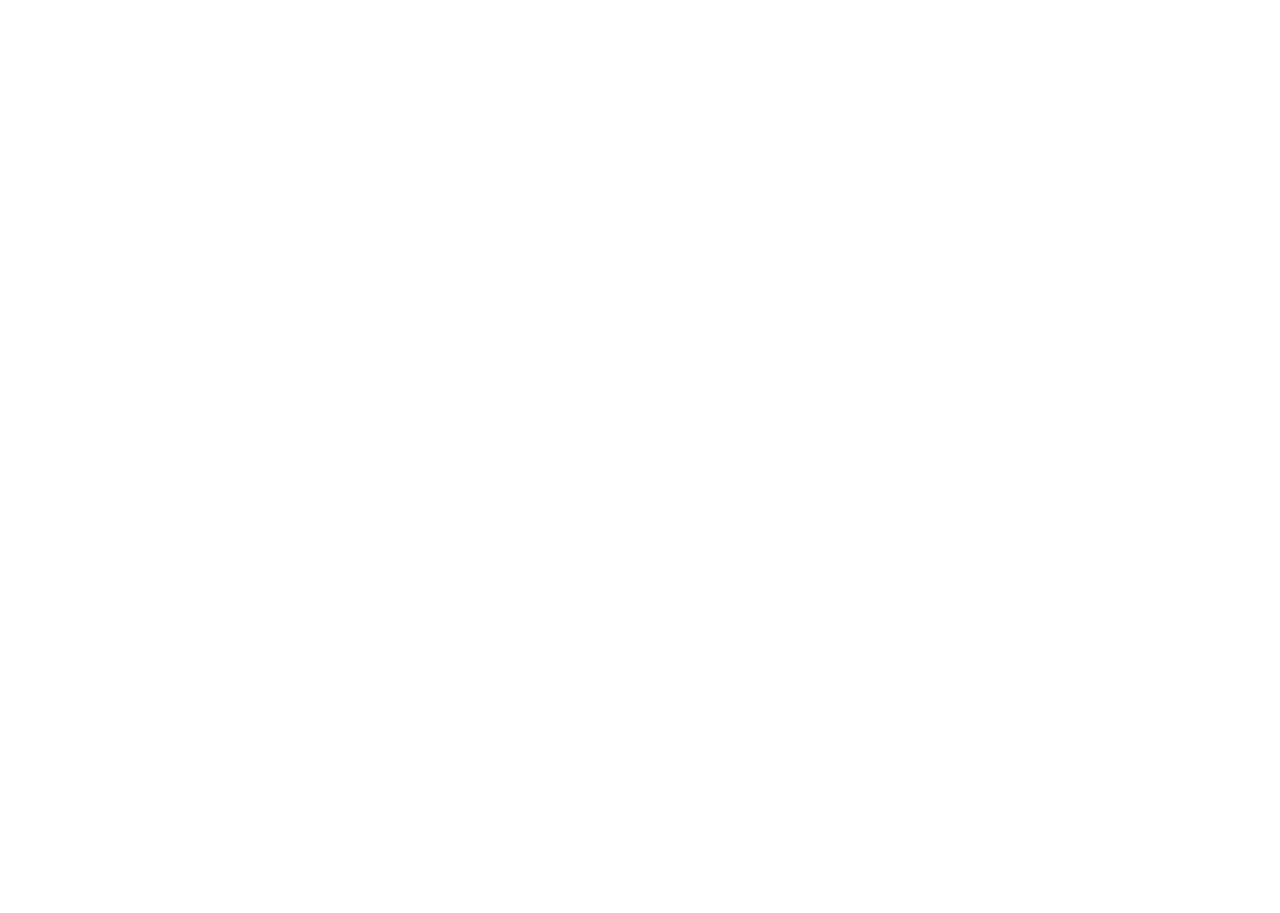
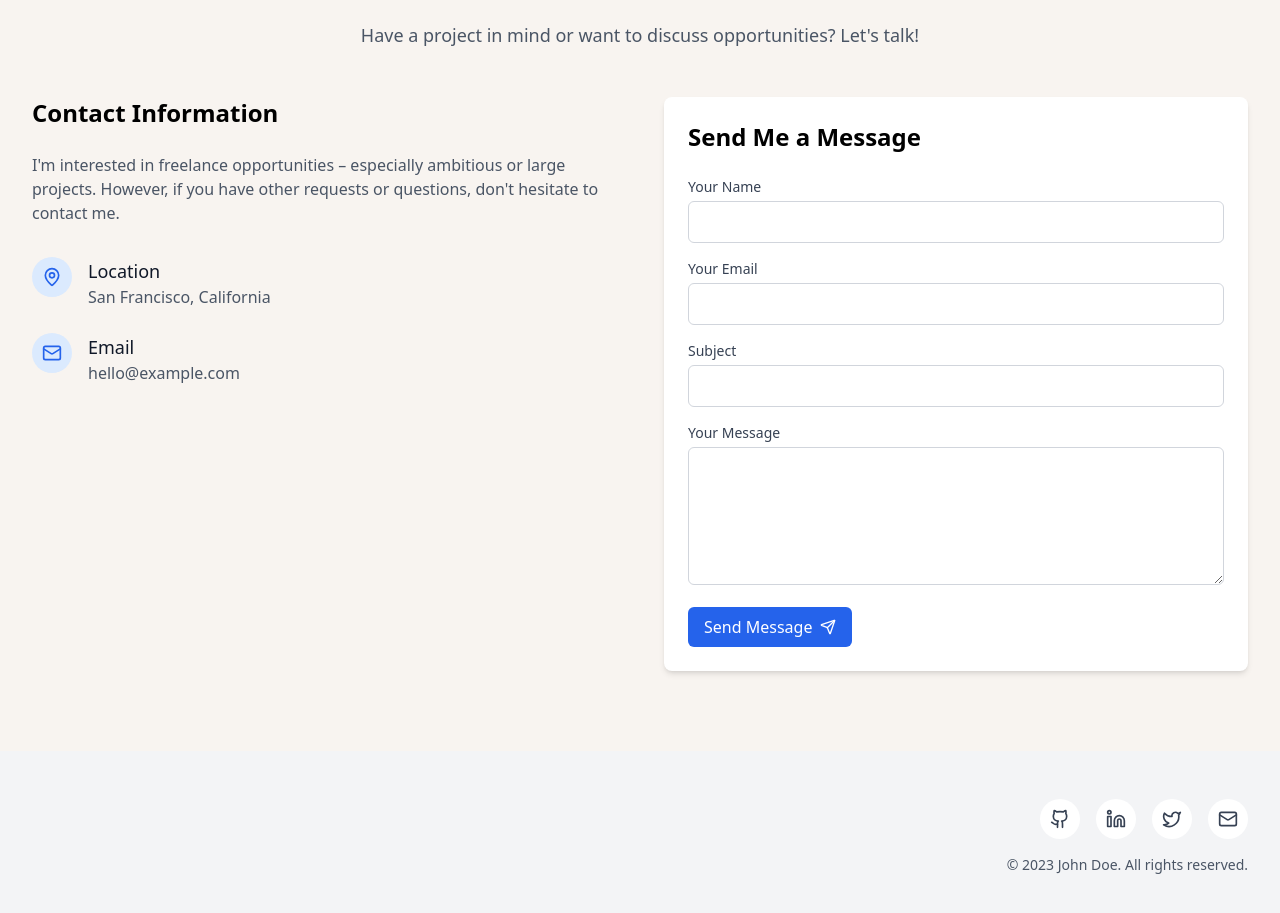
Before and after one commit to devmiguelangel/miguelangeldev, a React (Vite) app: page / in a window 1280 px wide. Shown: the part 1741-2654 px from the top of the page. Before the commit the page ends 1626 px from the top, so only its background shows below. Built offline with nearby package versions, Linux system fonts and the light colour scheme.

Commit message:
feat: add Contact section and Footer

```diff
--- a/src/App.tsx
+++ b/src/App.tsx
@@ -2,6 +2,8 @@ import { useEffect } from 'react';
 import { Header } from '@components/layout/Header';
 import { Hero } from '@components/sections/Hero';
 import { Projects } from '@components/sections/Projects';
+import { Contact } from '@components/sections/Contact';
+import { Footer } from '@components/layout/Footer';
 
 function App() {
   useEffect(() => {
@@ -28,7 +30,9 @@ function App() {
       <main>
         <Hero />
         <Projects />
+        <Contact />
       </main>
+      <Footer />
     </>
   )
 }
--- /dev/null
+++ b/src/components/layout/Footer/Footer.tsx
@@ -0,0 +1,44 @@
+import React from 'react';
+import Container from '@components/ui/Container';
+import * as LucideIcons from 'lucide-react';
+import { socialLinks } from '@/data/socialLinks';
+
+export const Footer = () => {
+  const currentYear = new Date().getFullYear();
+
+  return (
+    <footer className="bg-gray-100 dark:bg-gray-900 py-12">
+      <Container>
+        <div className="flex flex-col items-center md:flex-row md:justify-between">
+          <div className="mb-6 md:mb-0">
+          </div>
+
+          <div className="flex flex-col items-center md:items-end">
+            <div className="flex space-x-4 mb-4">
+              {socialLinks.map((link) => {
+                // @ts-ignore - Dynamically getting icon component
+                const IconComponent = LucideIcons[link.icon.charAt(0).toUpperCase() + link.icon.slice(1)];
+
+                return (
+                  <a
+                    key={link.name}
+                    href={link.url}
+                    aria-label={link.name}
+                    target="_blank"
+                    rel="noopener noreferrer"
+                    className="flex h-10 w-10 items-center justify-center rounded-full bg-white dark:bg-gray-800 text-gray-700 dark:text-gray-300 hover:bg-primary-50 dark:hover:bg-primary-900/30 hover:text-primary-600 dark:hover:text-primary-400 transition-colors"
+                  >
+                    {IconComponent && <IconComponent size={20} />}
+                  </a>
+                );
+              })}
+            </div>
+            <p className="text-sm text-gray-600 dark:text-gray-400">
+              &copy; {currentYear} John Doe. All rights reserved.
+            </p>
+          </div>
+        </div>
+      </Container>
+    </footer>
+  );
+};
--- /dev/null
+++ b/src/components/layout/Footer/index.ts
@@ -0,0 +1 @@
+export { Footer } from './Footer';
--- /dev/null
+++ b/src/components/sections/Contact/Contact.tsx
@@ -0,0 +1,182 @@
+import React, { useState } from 'react';
+import Section from '@components/ui/Section';
+import Button from '@components/ui/Button';
+import { Mail, MapPin, Send } from 'lucide-react';
+
+export const Contact = () => {
+  const [formData, setFormData] = useState({
+    name: '',
+    email: '',
+    subject: '',
+    message: '',
+  });
+
+  const [formStatus, setFormStatus] = useState<{
+    submitted: boolean;
+    success: boolean;
+    message: string;
+  }>({
+    submitted: false,
+    success: false,
+    message: '',
+  });
+
+  const handleChange = (e: React.ChangeEvent<HTMLInputElement | HTMLTextAreaElement>) => {
+    const { name, value } = e.target;
+    setFormData(prev => ({ ...prev, [name]: value }));
+  };
+
+  const handleSubmit = (e: React.FormEvent) => {
+    e.preventDefault();
+    // Simulate form submission
+    setFormStatus({
+      submitted: true,
+      success: true,
+      message: 'Thanks for your message! I\'ll get back to you soon.',
+    });
+
+    // Reset form after successful submission
+    setFormData({
+      name: '',
+      email: '',
+      subject: '',
+      message: '',
+    });
+
+    // Reset status after 5 seconds
+    setTimeout(() => {
+      setFormStatus({
+        submitted: false,
+        success: false,
+        message: '',
+      });
+    }, 5000);
+  };
+
+  return (
+    <Section
+      id="contact"
+      title="Get In Touch"
+      subtitle="Have a project in mind or want to discuss opportunities? Let's talk!"
+      className="bg-surface-light dark:bg-surface-dark"
+    >
+      <div className="grid grid-cols-1 lg:grid-cols-2 gap-12 items-start">
+        <div>
+          <h3 className="text-2xl font-bold mb-6">Contact Information</h3>
+          <p className="text-gray-600 dark:text-gray-400 mb-8">
+            I'm interested in freelance opportunities – especially ambitious or large projects.
+            However, if you have other requests or questions, don't hesitate to contact me.
+          </p>
+
+          <div className="space-y-6">
+            <div className="flex items-start gap-4">
+              <div className="flex h-10 w-10 items-center justify-center rounded-full bg-primary-100 dark:bg-primary-900/30 text-primary-600 dark:text-primary-400">
+                <MapPin size={20} />
+              </div>
+              <div>
+                <h4 className="text-lg font-medium text-gray-900 dark:text-white">Location</h4>
+                <p className="text-gray-600 dark:text-gray-400">San Francisco, California</p>
+              </div>
+            </div>
+
+            <div className="flex items-start gap-4">
+              <div className="flex h-10 w-10 items-center justify-center rounded-full bg-primary-100 dark:bg-primary-900/30 text-primary-600 dark:text-primary-400">
+                <Mail size={20} />
+              </div>
+              <div>
+                <h4 className="text-lg font-medium text-gray-900 dark:text-white">Email</h4>
+                <a
+                  href="mailto:hello@example.com"
+                  className="text-gray-600 dark:text-gray-400 hover:text-primary-600 dark:hover:text-primary-400 transition-colors"
+                >
+                  hello@example.com
+                </a>
+              </div>
+            </div>
+          </div>
+        </div>
+
+        <div className="bg-white dark:bg-gray-800 rounded-lg p-6 shadow-md">
+          <h3 className="text-2xl font-bold mb-6">Send Me a Message</h3>
+
+          {formStatus.submitted && (
+            <div className={`mb-6 p-4 rounded-md ${formStatus.success ? 'bg-success-50 text-success-700' : 'bg-error-50 text-error-700'}`}>
+              {formStatus.message}
+            </div>
+          )}
+
+          <form onSubmit={handleSubmit} className="space-y-4">
+            <div>
+              <label htmlFor="name" className="block text-sm font-medium text-gray-700 dark:text-gray-300 mb-1">
+                Your Name
+              </label>
+              <input
+                type="text"
+                id="name"
+                name="name"
+                value={formData.name}
+                onChange={handleChange}
+                required
+                className="w-full rounded-md border border-gray-300 dark:border-gray-600 px-4 py-2 bg-white dark:bg-gray-700 text-gray-900 dark:text-white focus:outline-none focus:ring-2 focus:ring-primary-500"
+              />
+            </div>
+
+            <div>
+              <label htmlFor="email" className="block text-sm font-medium text-gray-700 dark:text-gray-300 mb-1">
+                Your Email
+              </label>
+              <input
+                type="email"
+                id="email"
+                name="email"
+                value={formData.email}
+                onChange={handleChange}
+                required
+                className="w-full rounded-md border border-gray-300 dark:border-gray-600 px-4 py-2 bg-white dark:bg-gray-700 text-gray-900 dark:text-white focus:outline-none focus:ring-2 focus:ring-primary-500"
+              />
+            </div>
+
+            <div>
+              <label htmlFor="subject" className="block text-sm font-medium text-gray-700 dark:text-gray-300 mb-1">
+                Subject
+              </label>
+              <input
+                type="text"
+                id="subject"
+                name="subject"
+                value={formData.subject}
+                onChange={handleChange}
+                required
+                className="w-full rounded-md border border-gray-300 dark:border-gray-600 px-4 py-2 bg-white dark:bg-gray-700 text-gray-900 dark:text-white focus:outline-none focus:ring-2 focus:ring-primary-500"
+              />
+            </div>
+
+            <div>
+              <label htmlFor="message" className="block text-sm font-medium text-gray-700 dark:text-gray-300 mb-1">
+                Your Message
+              </label>
+              <textarea
+                id="message"
+                name="message"
+                value={formData.message}
+                onChange={handleChange}
+                required
+                rows={5}
+                className="w-full rounded-md border border-gray-300 dark:border-gray-600 px-4 py-2 bg-white dark:bg-gray-700 text-gray-900 dark:text-white focus:outline-none focus:ring-2 focus:ring-primary-500"
+              />
+            </div>
+
+            <Button
+              type="submit"
+              variant="primary"
+              className="w-full sm:w-auto flex items-center justify-center gap-2"
+            >
+              Send Message
+              <Send size={16} />
+            </Button>
+          </form>
+        </div>
+      </div>
+    </Section>
+  );
+};
--- /dev/null
+++ b/src/components/sections/Contact/index.ts
@@ -0,0 +1 @@
+export { Contact } from './Contact';
```
